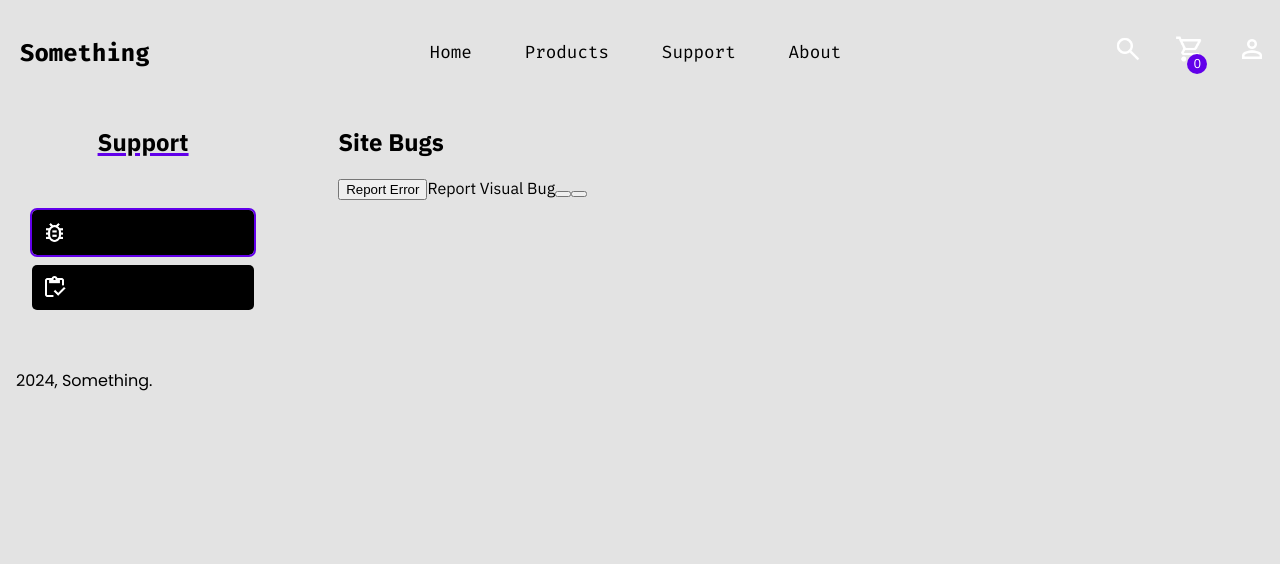
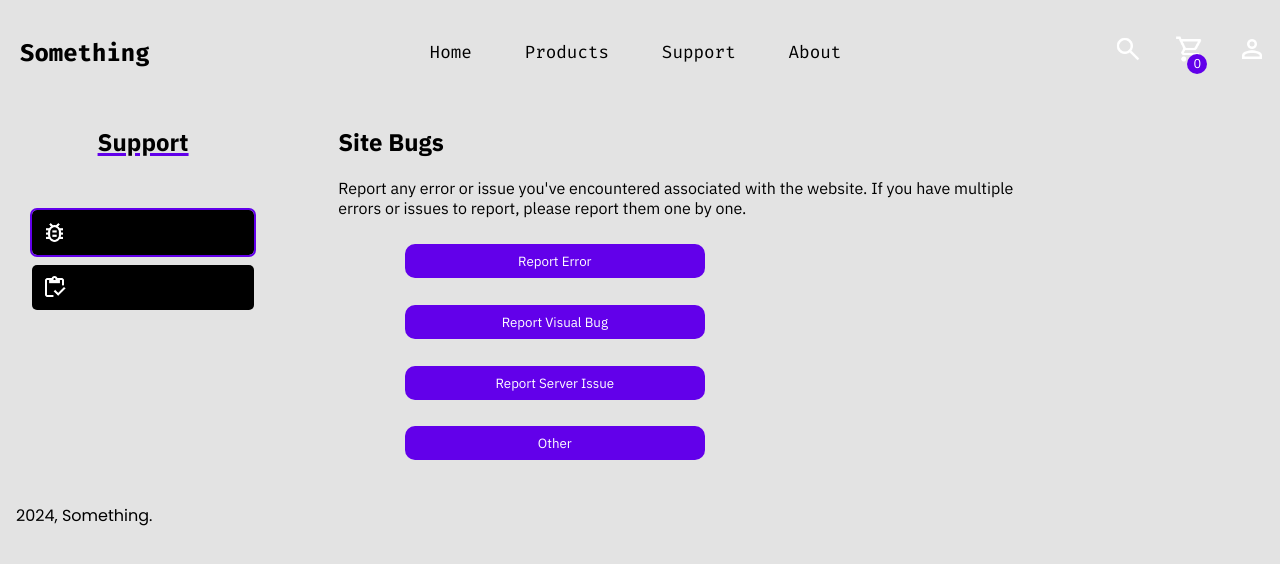
Before and after one commit to MonkyMars/Something-Keyboards, a Next.js app: page /support in a window 1280 px wide. Shown: the top 564 px of the page. Built offline with nearby package versions, Linux system fonts and the light colour scheme; no server answers; a web font is replaced by a local one.

Commit message:
working on support

```diff
--- a/pages/support.jsx
+++ b/pages/support.jsx
@@ -1,47 +1,88 @@
 import Nav from "../components/Nav";
 import Footer from "../components/Footer";
 import styles from "../styles/Support.module.css";
-import GlobalContext from ".//../global/GlobalContext";
 import Image from "next/image";
-import React from "react";
+import React, { useState, useCallback } from "react";
 import { useSession } from "next-auth/react";
 
 const Support = () => {
-  const { user } = React.useContext(GlobalContext);
-  const [page, setPage] = React.useState(0);
+  const [page, setPage] = useState(0);
   const { data: session, status } = useSession();
+
   const support_options = [
     {
       name: "Site Bugs",
       icon:
-        session?.user.display_mode === 0
+        session?.user?.display_mode === 0
           ? "/icons/bugreport.png"
           : "/icons/lightmode/bugreport_white.png",
     },
     {
       name: "Products",
       icon:
-        session?.user.display_mode === 0
+        session?.user?.display_mode === 0
           ? "/icons/inventory.png"
           : "/icons/lightmode/inventory_white.png",
     },
   ];
+
+  const supportHandler = useCallback((buttonID) => {
+    switch (buttonID) {
+      case 1:
+        reportError_siteBugs();
+        break;
+      case 2:
+        reportVisual_siteBugs();
+        break;
+      case 3:
+        reportServer_siteBugs();
+        break;
+      case 4:
+        reportOther_siteBugs();
+        break;
+      case 5:
+        reportMissing_products();
+        break;
+      case 6:
+        reportWrong_products();
+        break;
+      case 7:
+        reportDefects_products();
+        break;
+      case 8:
+        reportOther_products();
+        break;
+      default:
+        console.warn("Unknown buttonID \n", buttonID, ' does not exist');
+    }
+  }, []);
+
+  const reportOther_siteBugs = () => {};
+  const reportError_siteBugs = () => {};
+  const reportVisual_siteBugs = () => {};
+  const reportServer_siteBugs = () => {};
+  const reportMissing_products = () => {};
+  const reportWrong_products = () => {};
+  const reportDefects_products = () => {};
+  const reportOther_products = () => {};
 
   return (
     <>
       <Nav />
       <main className={styles.main}>
         <aside className={styles.supportOptions}>
-          <h2>{"Support"}</h2>
+          <h2>Support</h2>
           <div>
-            {support_options?.map((option, index) => (
+            {support_options.map((option, index) => (
               <label
+                role="button"
                 key={index}
                 onClick={() => setPage(index)}
                 style={{
                   outline:
                     page === index ? "2.5px solid var(--button-color)" : "none",
                 }}
+                className={styles.optionButton}
               >
                 <Image
                   src={option.icon}
@@ -56,9 +97,41 @@ const Support = () => {
         </aside>
         <section className={styles.section}>
           <h2>{support_options[page].name}</h2>
-          {page === 0 && <>
-            <button>Report Error</button>Report Visual Bug<button></button><button></button>
-          </>}
+          {page === 0 ? (
+            <>
+              <p>
+                {
+                  "Report any error or issue you've encountered associated with the website. If you have multiple errors or issues to report, please report them one by one."
+                }
+              </p>
+              <button onClick={() => supportHandler(1)}>Report Error</button>
+              <button onClick={() => supportHandler(2)}>
+                Report Visual Bug
+              </button>
+              <button onClick={() => supportHandler(3)}>
+                Report Server Issue
+              </button>
+              <button onClick={() => supportHandler(4)}>Other</button>
+            </>
+          ) : (
+            <>
+              <p>
+                {
+                  "Report any issue you've encountered associated with the products. If you have multiple issues to report, please report them one by one."
+                }
+              </p>
+              <button onClick={() => supportHandler(5)}>
+                Report Missing Information
+              </button>
+              <button onClick={() => supportHandler(6)}>
+                Report Wrong Information
+              </button>
+              <button onClick={() => supportHandler(7)}>
+                Report Products Defects
+              </button>
+              <button onClick={() => supportHandler(8)}>Other</button>
+            </>
+          )}
         </section>
       </main>
       <Footer />
--- a/styles/Support.module.css
+++ b/styles/Support.module.css
@@ -42,3 +42,27 @@
   box-sizing: border-box;
   font-family: var(--font-product);
 }
+
+.section button{
+  position: relative;
+  margin: 2em 0;
+  display: flex;
+  width: 300px;
+  max-width: 95%;
+  justify-content: center;
+  padding: 8px 12px;
+  border-radius: 10px;
+  border: none;
+  background-color: var(--button-color);
+  cursor: pointer;
+  color: #fff;
+  font-family: var(--font-product);
+  transition: transform 0.2s;
+  margin-left: 5em;
+  &:hover{
+    transform: translateY(-2px)
+  }
+  &:disabled{
+    background-color: var(--disabled);
+  }
+}
```
